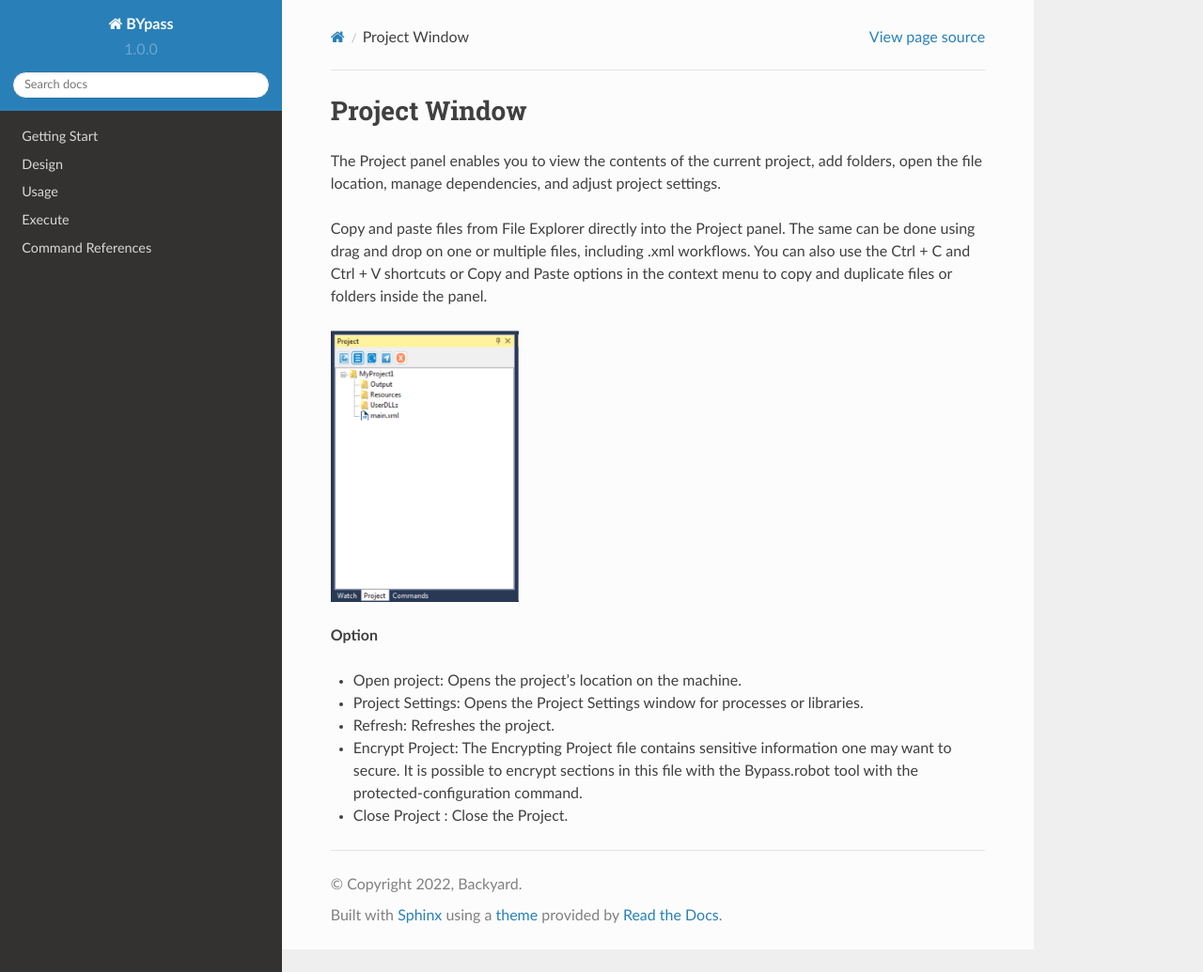
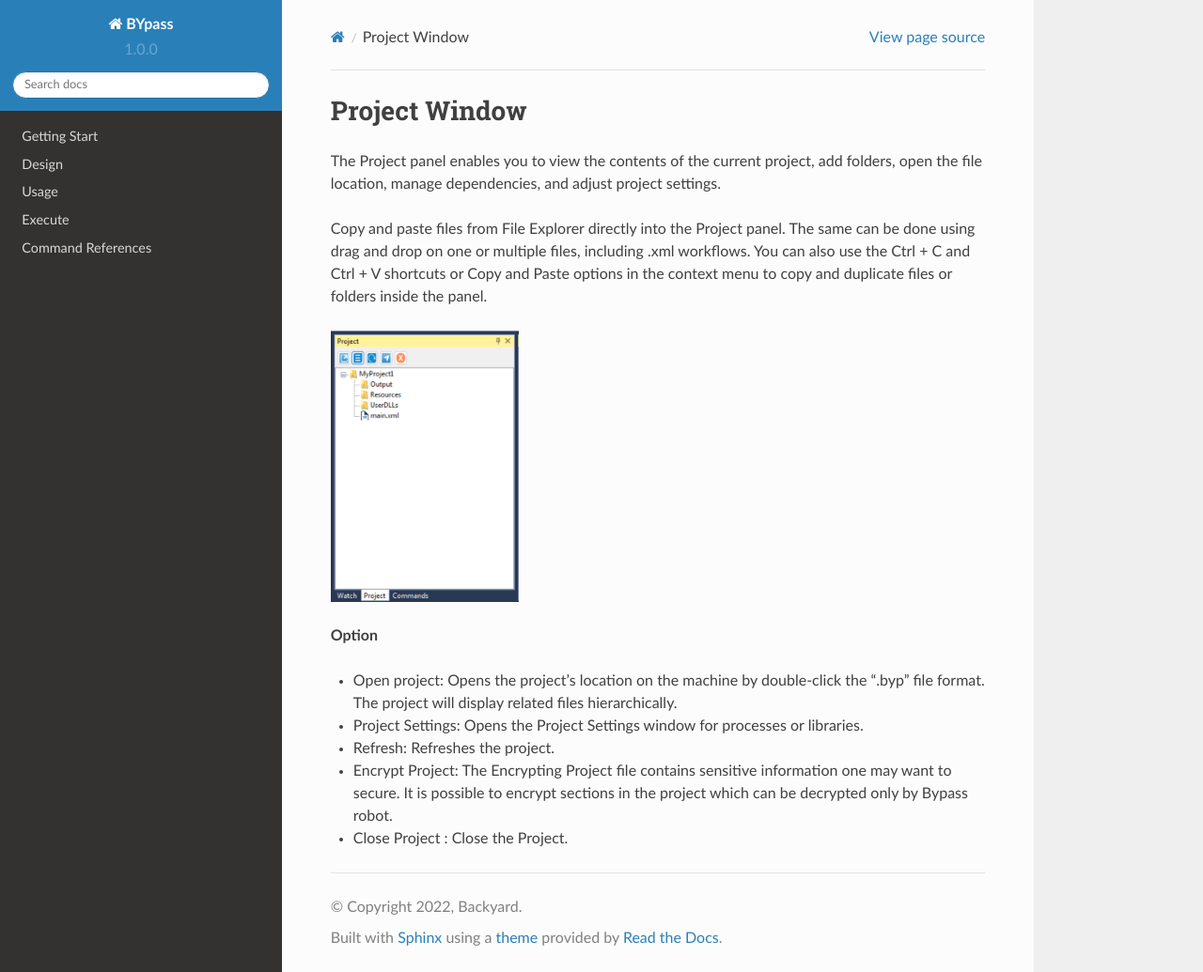
Before and after one commit to stupidmankind/BYpassDoc, a Sphinx documentation site: the page built from docs/source/ProjectWindow.rst, in a window 1280 px wide and 1035 px high. Shown: the whole window at 94% size. Built offline with Sphinx 7.4.7 and the Read the Docs theme 2.0.0, drawn with Linux system fonts in a browser that asks for light colours.

Commit message:
Update ProjectWindow.rst
add option data

```diff
--- a/docs/source/ProjectWindow.rst
+++ b/docs/source/ProjectWindow.rst
@@ -11,8 +11,8 @@ Copy and paste files from File Explorer directly into the Project panel. The sam
 
 **Option**
 
-- Open project: Opens the project's location on the machine.
+- Open project: Opens the project's location on the machine by double-click the ".byp" file format. The project will display related files hierarchically.
 - Project Settings: Opens the Project Settings window for processes or libraries.
 - Refresh: Refreshes the project.
-- Encrypt Project: The Encrypting Project file contains sensitive information one may want to secure. It is possible to encrypt sections in this file with the Bypass.robot tool with the protected-configuration command.
+- Encrypt Project: The Encrypting Project file contains sensitive information one may want to secure. It is possible to encrypt sections in the project which can be decrypted only by Bypass robot.
 - Close Project : Close the Project.
```
